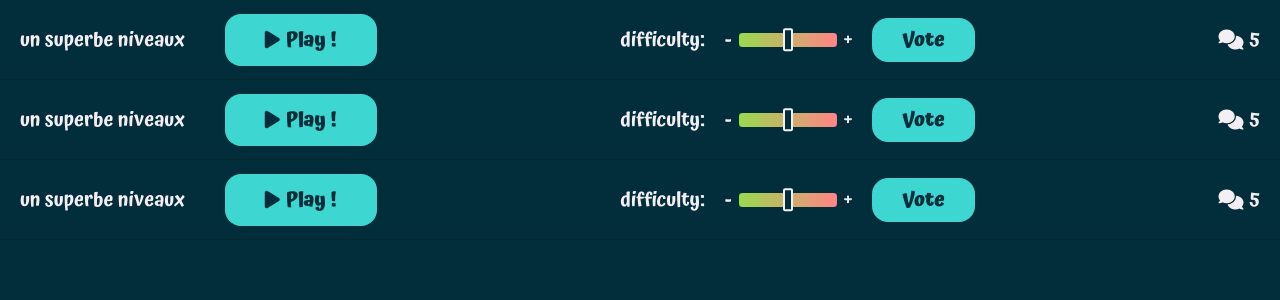
After one commit to maxime-mrl/Icytrails, a PHP site: page /browser.html in a window 1280 px wide. The commit adds this page. Shown: the top 300 px of the page. Run offline with PHP 8.4, Linux system fonts and the light colour scheme.

Commit message:
starting to work on level browsing

```diff
--- /dev/null
+++ b/browser.html
@@ -0,0 +1,84 @@
+<!DOCTYPE html>
+<html lang="en">
+<head>
+    <meta charset="UTF-8">
+    <meta http-equiv="X-UA-Compatible" content="IE=edge">
+    <meta name="viewport" content="width=device-width, initial-scale=1.0">
+    <meta name="description" content="">
+    <title>Icytrails - level</title>
+    <link rel="stylesheet" href="https://cdnjs.cloudflare.com/ajax/libs/font-awesome/6.2.1/css/all.min.css">
+    <link rel="stylesheet" href="./stylesheets/style.css">
+</head>
+<body>
+    <header>
+        <nav class="navbar">
+
+        </nav>
+    </header>
+    <section class="level-list">
+        <article class="level">
+            <div class="name">
+                <h2>un superbe niveaux</h2>
+                <a class="btn play"><i class="fa-solid fa-play"></i> Play !</a>
+            </div>
+            <div class="difficulty">
+                <h3>difficulty:</h3>
+                <div class="slider">
+                    -
+                    <div class="scale" style="--pos: 50%"></div>
+                    +
+                </div>
+                <button class="btn">Vote</button>
+            </div>
+            <div class="actions">
+                <div class="comments">
+                    <i class="fa-solid fa-comments"></i>
+                    <p>5</p>
+                </div>
+            </div>
+        </article>
+        <article class="level">
+            <div class="name">
+                <h2>un superbe niveaux</h2>
+                <a class="btn play"><i class="fa-solid fa-play"></i> Play !</a>
+            </div>
+            <div class="difficulty">
+                <h3>difficulty:</h3>
+                <div class="slider">
+                    -
+                    <div class="scale" style="--pos: 50%"></div>
+                    +
+                </div>
+                <button class="btn">Vote</button>
+            </div>
+            <div class="actions">
+                <div class="comments">
+                    <i class="fa-solid fa-comments"></i>
+                    <p>5</p>
+                </div>
+            </div>
+        </article>
+        <article class="level">
+            <div class="name">
+                <h2>un superbe niveaux</h2>
+                <a class="btn play"><i class="fa-solid fa-play"></i> Play !</a>
+            </div>
+            <div class="difficulty">
+                <h3>difficulty:</h3>
+                <div class="slider">
+                    -
+                    <div class="scale" style="--pos: 50%"></div>
+                    +
+                </div>
+                <button class="btn">Vote</button>
+            </div>
+            <div class="actions">
+                <div class="comments">
+                    <i class="fa-solid fa-comments"></i>
+                    <p>5</p>
+                </div>
+            </div>
+        </article>
+    </section>
+</body>
+</html>
--- a/stylesheets/style.css
+++ b/stylesheets/style.css
@@ -233,4 +233,54 @@ select:after {
 .modal-oppened .editor {
   width: calc(100% - 20em);
   margin: 0 1em 1em;
+}
+
+/* -------------------------------------------------------------------------- */
+/*                                LEVEL BROWSER                               */
+/* -------------------------------------------------------------------------- */
+.level {
+  display: flex;
+  width: 100%;
+  justify-content: space-between;
+  align-items: center;
+  height: 4em;
+  padding: 0 1em;
+  border-bottom: 1px solid #022632;
+}
+.level * {
+  display: flex;
+  align-items: center;
+  gap: 0.3em;
+}
+.level > * {
+  gap: 1em;
+}
+.level .play {
+  margin-left: 1em;
+}
+.level .difficulty .btn {
+  font-size: 1em;
+  padding: 0.6em 1.5em;
+}
+
+.scale {
+  --pos: 0%;
+  position: relative;
+  width: 5em;
+  border-radius: 0.2em;
+  height: 0.8em;
+  border: 1px solid #022e3c;
+  background: linear-gradient(90deg, rgb(151, 219, 79) 0%, rgb(255, 133, 133) 100%);
+}
+.scale:after {
+  content: "";
+  position: absolute;
+  top: 50%;
+  left: var(--pos);
+  transform: translate(-50%, -50%);
+  height: 140%;
+  width: 0.3em;
+  background-color: #022e3c;
+  border: 2px solid #F3EFF5;
+  border-radius: 0.1em;
 }/*# sourceMappingURL=style.css.map */
--- a/stylesheets/style.scss
+++ b/stylesheets/style.scss
@@ -239,3 +239,53 @@ select {
     margin: 0 1em 1em;
   }
 }
+
+/* -------------------------------------------------------------------------- */
+/*                                LEVEL BROWSER                               */
+/* -------------------------------------------------------------------------- */
+.level {
+  display: flex;
+  width: 100%;
+  justify-content: space-between;
+  align-items: center;
+  height: 4em;
+  padding: 0 1em;
+  border-bottom: 1px solid darken($bg, 2);
+  * {
+    display: flex;
+    align-items: center;
+    gap: 0.3em;
+  }
+  & > * {
+    gap: 1em;
+  }
+  .play {
+    margin-left: 1em;
+  }
+  .difficulty .btn {
+    font-size: 1em;
+    padding: 0.6em 1.5em;
+  }
+}
+
+.scale {
+  --pos: 0%;
+  position: relative;
+  width: 5em;
+  border-radius: 0.2em;
+  height: 0.8em;
+  border: 1px solid $bg;
+  background: linear-gradient(90deg, rgba(151,219,79,1) 0%, rgba(255,133,133,1) 100%);
+  &:after {
+    content: "";
+    position: absolute;
+    top: 50%;
+    left: var(--pos);
+    transform: translate(-50%, -50%);
+    height: 140%;
+    width: 0.3em;
+    background-color: $bg;
+    border: 2px solid $white;
+    border-radius: 0.1em;
+  }
+}
```
Also changed, not shown: 1 other file.
